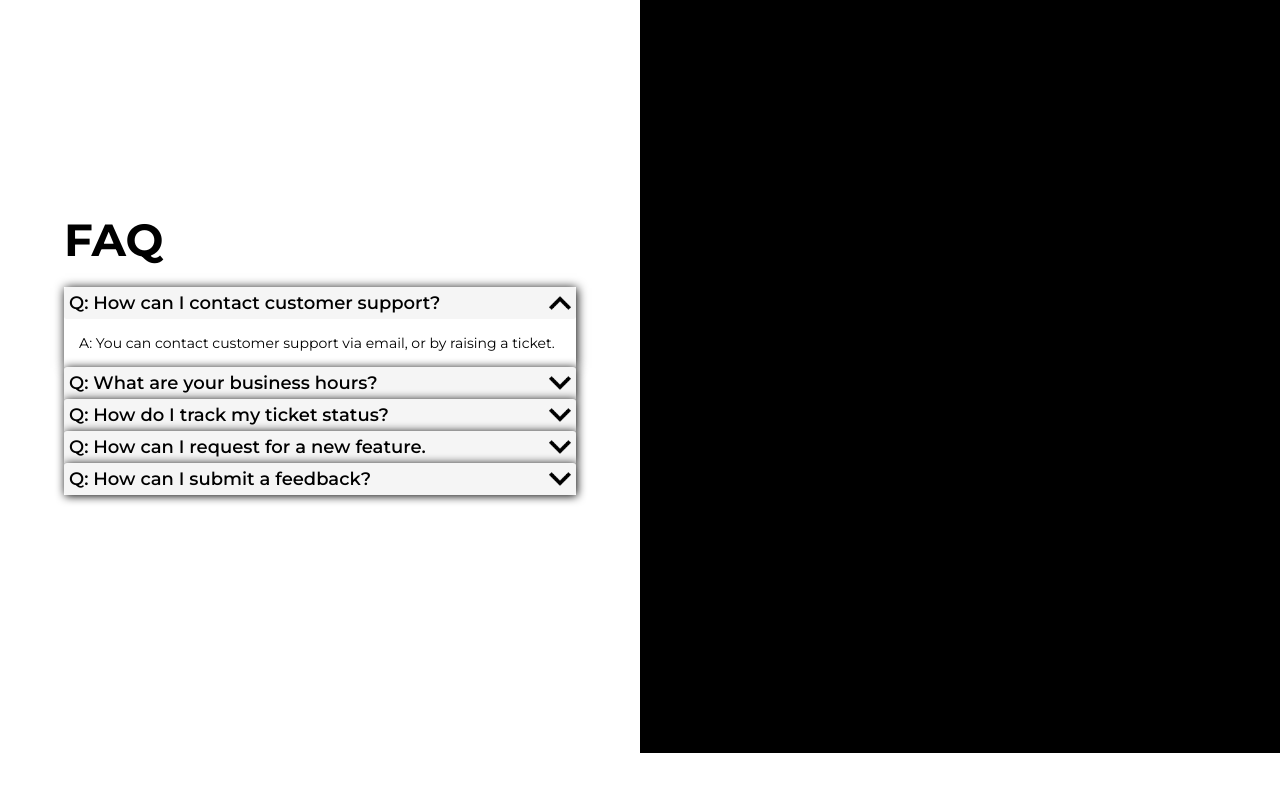
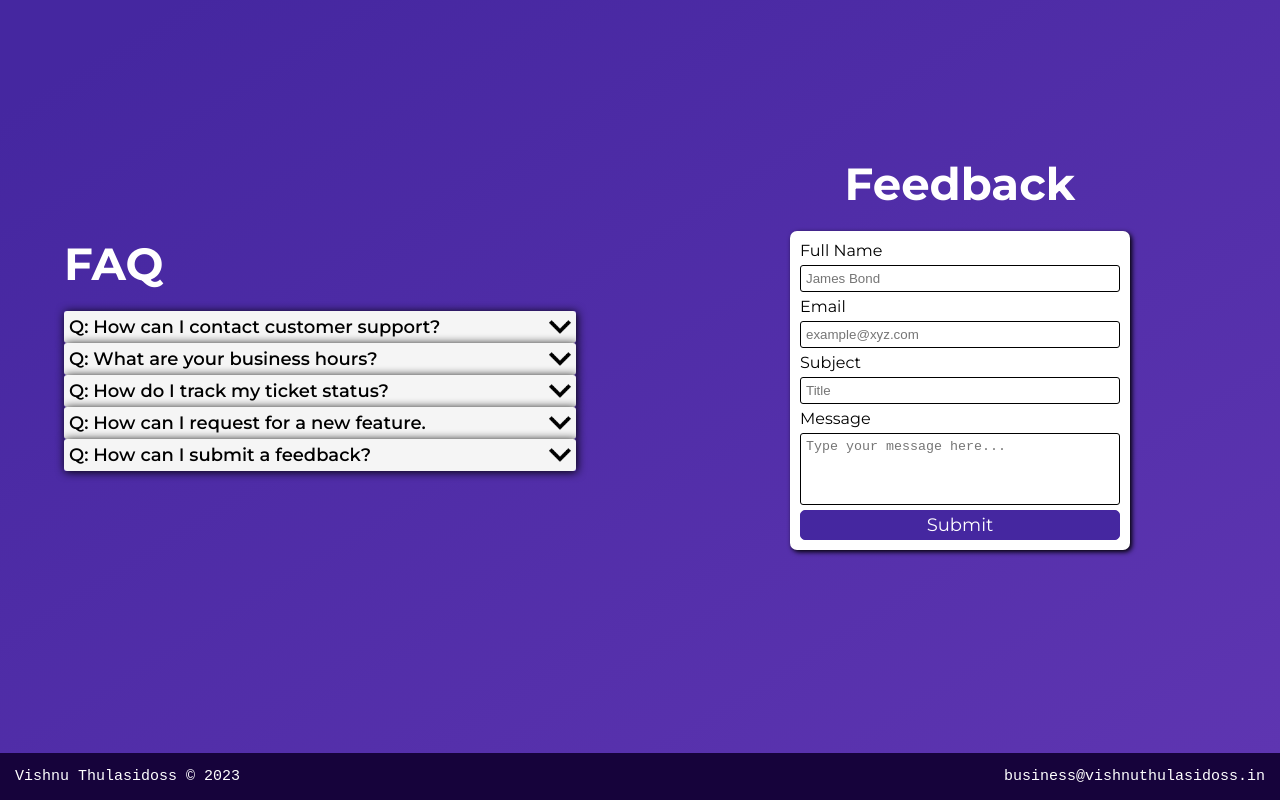
Before and after one commit to vzardd/support-desk, a React (Create React App) app: page / in a window 1280 px wide. Shown: the part 1647-2447 px from the top of the page. Before the commit the page ends 2400 px from the top, so only its background shows below. Built offline with nearby package versions, Linux system fonts and the light colour scheme; the HTML template or start-up script is replaced by a standard one.

Commit message:
Handle feedback form structure and footer for landing page

```diff
--- a/src/components/Buttons.js
+++ b/src/components/Buttons.js
@@ -1,4 +1,4 @@
-export default function OutlinedButton(
+export function OutlinedButton(
     {
         borderColor = "white",
         borderWidth = "1px",
@@ -32,3 +32,39 @@ export default function OutlinedButton(
         </button>
     );
 }
+
+export function BasicButton(
+    {
+        borderColor = "var(--primary)",
+        borderWidth = "1px",
+        borderRadius = "5px",
+        borderStyle = "solid",
+        backgroundColor = "var(--primary)",
+        color = "white",
+        fontSize = "18px",
+        fontFamily = "Monsterrat",
+        padding = "3px 15px 3px 15px",
+        className,
+        text
+    }
+) {
+
+    return (
+        <button style={
+                {
+                    borderWidth: borderWidth,
+                    borderColor: borderColor,
+                    borderRadius: borderRadius,
+                    borderStyle: borderStyle,
+                    backgroundColor: backgroundColor,
+                    color: color,
+                    fontSize: fontSize,
+                    fontFamily: fontFamily,
+                    padding: padding,
+                    cursor:"pointer"
+                }
+            } className = {className}>
+                {text}
+        </button>
+    );
+}
--- /dev/null
+++ b/src/components/Form.js
@@ -0,0 +1,51 @@
+import { BasicButton } from "./Buttons";
+
+export default function Form(
+    {
+        backgroundColor="white",
+        boxShadow="2px 2px 5px black",
+        borderRadius="7px",
+        padding="10px",
+        width="50%",
+        labelStyle = {
+            color:"black",
+            fontFamily: "Monsterrat"
+        },
+        themeColor = "var(--primary)",
+        inputStyle = {
+            padding:"5px",
+            borderStyle: "solid",
+            borderWidth: "1px",
+            borderRadius: "3px",
+            resize: "none",
+            borderColor:"black",
+            outlineColor: themeColor
+        }
+    }
+) {
+
+    return (
+        <form style={{
+            backgroundColor:backgroundColor,
+            boxShadow:boxShadow,
+            borderRadius:borderRadius,
+            display:"flex",
+            flexDirection:"column",
+            padding:padding,
+            width:width,
+            gap:"5px"
+        }}>
+            <label htmlFor="name" style={labelStyle}>Full Name</label>
+            <input type="text" style={inputStyle} id="name" placeholder="James Bond"></input>
+            <label htmlFor="email" style={labelStyle}>Email</label>
+            <input type="email" style={inputStyle} id="email" placeholder="example@xyz.com"></input>
+            <label htmlFor="sub" style={labelStyle}>Subject</label>
+            <input type="text" style={inputStyle} id="sub" placeholder="Title"></input>
+            <label htmlFor="message" style={labelStyle}>Message</label>
+            <textarea style={inputStyle} id="message" rows="4" cols="50" placeholder="Type your message here...">
+
+            </textarea>
+            <BasicButton backgroundColor={themeColor} borderColor={themeColor} text="Submit"/>
+        </form>
+    );
+}
--- a/src/index.css
+++ b/src/index.css
@@ -1,6 +1,13 @@
 * {
   margin: 0;
   scroll-behavior: smooth;
+}
+
+:root{
+  --primary: #4527a0;
+  --secondary: #5e35b1;
+  --soft-white: #ede7f6;
+  --light-grey: #f5f5f5;
 }
 
 @font-face {
--- a/src/landing-page/ui/Home.js
+++ b/src/landing-page/ui/Home.js
@@ -3,6 +3,7 @@ import Header from './components/Header'
 import RaiseTicketSection from './components/RaiseTicketSection';
 import RequestFeature from './components/RequestFeature';
 import Faq from './components/Faq'
+import Footer from './components/Footer';
 
 export default function Home() {
     return (
@@ -11,6 +12,7 @@ export default function Home() {
             <RaiseTicketSection/>
             <RequestFeature/>
             <Faq/>
+            <Footer/>
         </div>
     );
 }
--- a/src/landing-page/ui/components/Faq.js
+++ b/src/landing-page/ui/components/Faq.js
@@ -1,5 +1,6 @@
 import { useState } from "react";
 import upArrow from "../../../assets/upArrow.png";
+import Form from "../../../components/Form";
 
 export default function Faq () {
 
@@ -7,7 +8,7 @@ export default function Faq () {
         {
             question: "Q: How can I contact customer support?",
             answer: "A: You can contact customer support via email, or by raising a ticket.",
-            type: "open"
+            type: "close"
         },
         {
             question: "Q: What are your business hours?",
@@ -57,7 +58,7 @@ export default function Faq () {
     return (
         <div className="section faq" id="faq">
             <div className="questions">
-                <h1 className="black-title faq-title">FAQ</h1>
+                <h1 className="white-title faq-title">FAQ</h1>
                 {
                     questions.map(
                         (obj,i) => (
@@ -66,8 +67,9 @@ export default function Faq () {
                     )
                 }
             </div>
-            <div className="feedback-form">
-
+            <div className="feedback-section">
+                <h1 className="white-title feedback-title">Feedback</h1>
+                <Form/>
             </div>
         </div>
     );
--- /dev/null
+++ b/src/landing-page/ui/components/Footer.js
@@ -0,0 +1,8 @@
+export default function Footer() {
+    return (
+        <div className="footer">
+            <span className="footer-text">Vishnu Thulasidoss © 2023</span>
+            <span className="footer-text">business@vishnuthulasidoss.in</span>
+        </div>
+    );
+}
--- a/src/landing-page/ui/components/RaiseTicketSection.js
+++ b/src/landing-page/ui/components/RaiseTicketSection.js
@@ -1,5 +1,5 @@
 import customerSupportGirl from "../../../assets/customerSupportGirl.png";
-import OutlinedButton from "../../../components/Buttons";
+import {OutlinedButton} from "../../../components/Buttons";
 
 export default function RaiseTicketSection() {
     return (
@@ -12,7 +12,7 @@ export default function RaiseTicketSection() {
                     Raise a ticket <span className="arrow">↗</span>
                 </em>
             }/>
-            <img src={customerSupportGirl} className="support-girl"></img>
+            <img src={customerSupportGirl} className="support-girl" alt="customer support girl"></img>
         </div>
     );
 }
--- a/src/landing-page/ui/components/RequestFeature.js
+++ b/src/landing-page/ui/components/RequestFeature.js
@@ -1,10 +1,10 @@
 import idea from "../../../assets/idea.png";
-import OutlinedButton from "../../../components/Buttons";
+import {OutlinedButton} from "../../../components/Buttons";
 
 export default function RequestFeature () {
     return (
         <div className="section request-feature" id="request-feature">
-            <img src={idea} className="request-feature-image"></img>
+            <img src={idea} className="request-feature-image" alt="idea"></img>
             <h1 className="request-title black-title">Request a feature.</h1>
             <p className="request-tagline black-title">Got an idea? Let's make it happen. Request a feature today.</p>
             <OutlinedButton className="request-button outlined-button" borderColor="var(--primary)" color="var(--primary)" text={
--- a/src/landing-page/ui/home.css
+++ b/src/landing-page/ui/home.css
@@ -1,10 +1,3 @@
-
-:root{
-    --primary: #4527a0;
-    --secondary: #5e35b1;
-    --soft-white: #ede7f6;
-    --light-grey: #f5f5f5;
-}
 .section{
     height: 100vh;
     width: 100vw;
@@ -169,9 +162,10 @@
     display: flex;
     justify-content: space-evenly;
     align-items: center;
+    background: linear-gradient(to bottom right, var(--primary) 10%, var(--secondary));
 }
 
-.questions{
+.questions, .feedback-section{
     height: 100%;
     width: 100px;
     display: flex;
@@ -179,13 +173,6 @@
     justify-content: center;
     align-items: center;
     flex-grow:1;
-}
-
-.feedback-form{
-    height: 100%;
-    width:100px;
-    flex-grow: 1;
-    background-color: black;
 }
 
 .qn-container{
@@ -218,6 +205,7 @@
     height: 0px;
     overflow: hidden;
     transition: all 0.2s ease-in-out;
+    background-color: white;
 }
 
 .open{
@@ -244,3 +232,24 @@
     outline: none;
     transition: transform 0.2s ease-in-out;
 }
+
+.feedback-title{
+    font-size: 45px;
+    margin-bottom: 20px;
+}
+
+/* Footer */
+
+.footer{
+    width: 100vw;
+    background-color: #16033B ;
+    display: flex;
+    justify-content: space-between;
+}
+
+.footer-text{
+    font-size: 15px;
+    font-family: 'Courier New', Courier, monospace;
+    color: white;
+    padding: 15px;
+}
```
